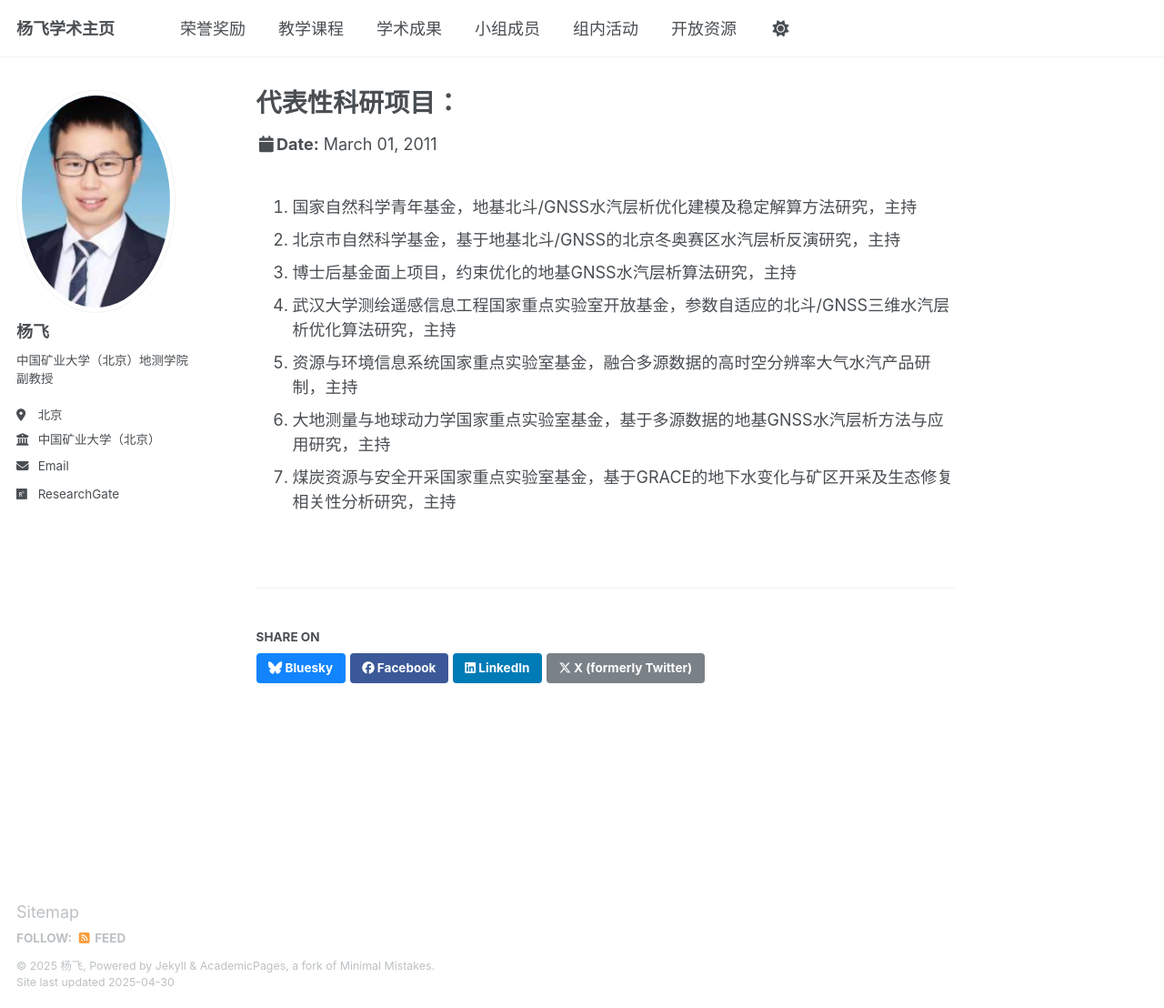
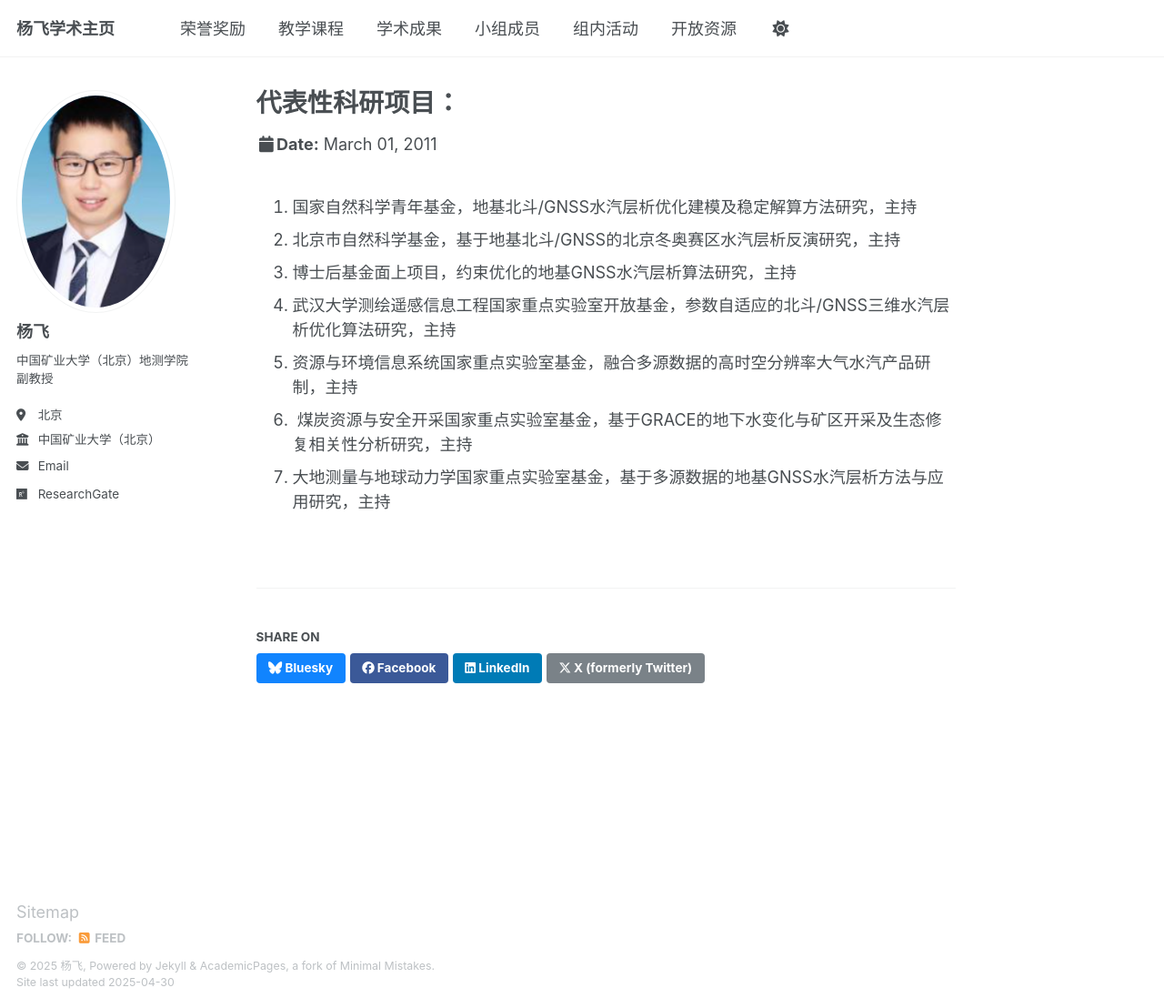
Before and after one commit to cwc0214/cwc0214.github.io, a Jekyll site: the page built from _talks/2013-03-01-tutorial-1.md, in a window 1280 px wide and 1108 px high. Shown: the whole window at 91% size. Built offline with Jekyll 4.4.1, drawn with Linux system fonts in a browser that asks for light colours.

```diff
--- a/_talks/2013-03-01-tutorial-1.md
+++ b/_talks/2013-03-01-tutorial-1.md
@@ -12,5 +12,5 @@ location: ""
 3.	博士后基金面上项目，约束优化的地基GNSS水汽层析算法研究，主持
 4.	武汉大学测绘遥感信息工程国家重点实验室开放基金，参数自适应的北斗/GNSS三维水汽层析优化算法研究，主持
 5.	资源与环境信息系统国家重点实验室基金，融合多源数据的高时空分辨率大气水汽产品研制，主持
-6.	大地测量与地球动力学国家重点实验室基金，基于多源数据的地基GNSS水汽层析方法与应用研究，主持
-7.	煤炭资源与安全开采国家重点实验室基金，基于GRACE的地下水变化与矿区开采及生态修复相关性分析研究，主持
+6.	 煤炭资源与安全开采国家重点实验室基金，基于GRACE的地下水变化与矿区开采及生态修复相关性分析研究，主持
+7.	大地测量与地球动力学国家重点实验室基金，基于多源数据的地基GNSS水汽层析方法与应用研究，主持
```
